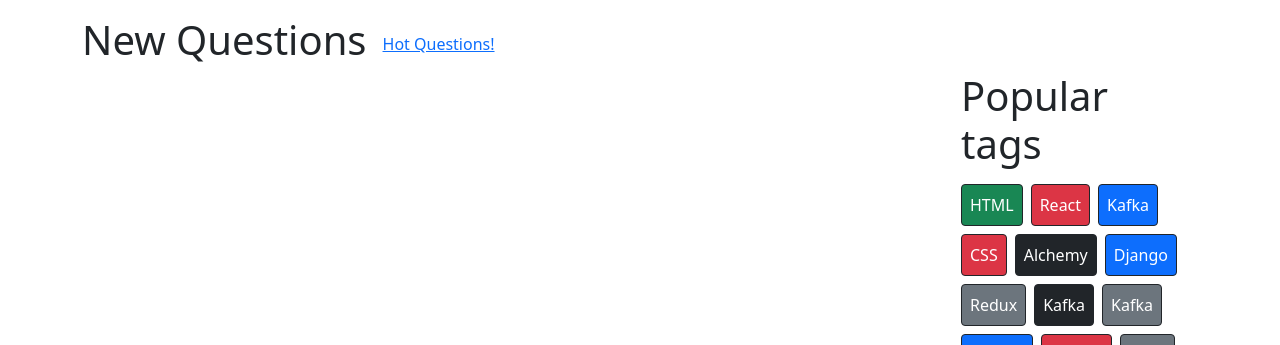
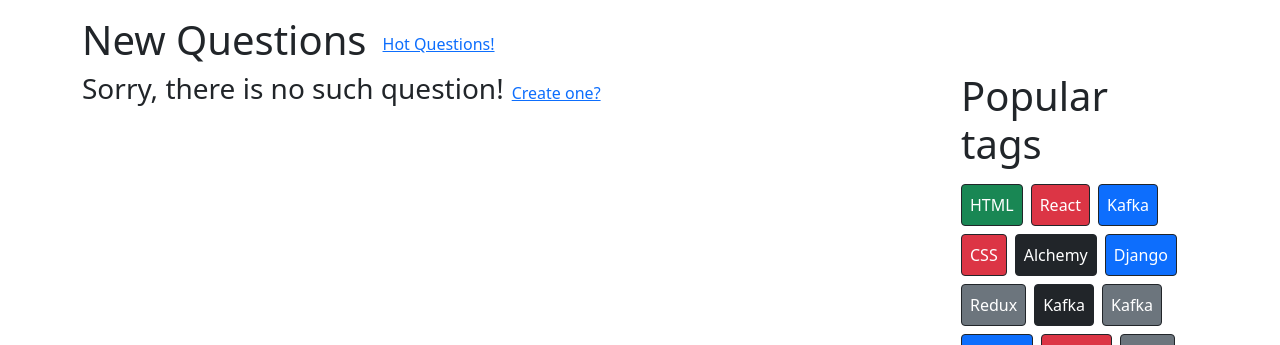
Before and after one commit to Imperialmelon/AskMe_Ivanov, a Django app: template askme/app/templates/askme/questions/index.html in a window 1280 px wide. Shown: the part 58-403 px from the top of the page. Run offline with Django 5.2, Linux system fonts and the light colour scheme; the template is opened without the code that fills it, so the values that code supplies are empty; some libraries are stand-ins or nearby versions.

Commit message:
empty search implemented

```diff
--- a/askme/app/templates/askme/questions/index.html
+++ b/askme/app/templates/askme/questions/index.html
@@ -17,6 +17,11 @@
                 <div class="d-flex flex-column gap-2">
                     {% for question in questions %}
                     {% include 'askme/components/question_card.html' with questions=questions %}
+                    {% empty %}
+                    <div class="d-flex align-items-center gap-2">
+                        <h3>Sorry, there is no such question!</h3>
+                        <a href="{% url 'AskMe:ask' %}">Create one?</a>
+                    </div>
 
 
                     {% endfor %}
```
